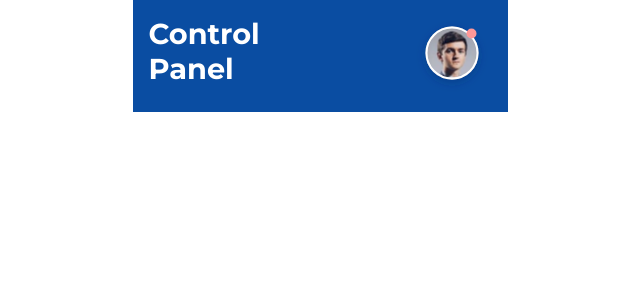
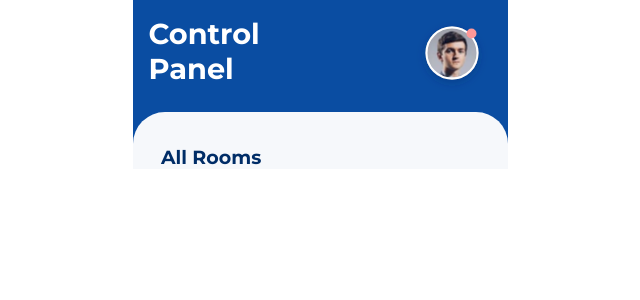
Before and after one commit to mikandermickey/Smartlights-projekt_v1, a React (Create React App) app: page / in a window 1280 px wide. Shown: the top 300 px of the page, without its empty margins (320-960 px from the left). Built offline with nearby package versions, Linux system fonts and the light colour scheme.

Commit message:
overskrift tilfojet

```diff
--- a/src/components/MainLayout.js
+++ b/src/components/MainLayout.js
@@ -1,5 +1,6 @@
 /** @jsx jsx */
 import { css, jsx } from "@emotion/core";
+import Overskrift from "./Overskrift";
 
 const MainLayout = () => {
     const style = css`
@@ -10,7 +11,9 @@ const MainLayout = () => {
         border:none;
     `;
     return (
-        <main css={style}></main>
+        <main css={style}>
+            <Overskrift text="All Rooms" />
+        </main>
     );
 }
 
--- /dev/null
+++ b/src/components/Overskrift.js
@@ -0,0 +1,19 @@
+/** @jsx jsx */
+import { css, jsx } from "@emotion/core";
+
+const Overskrift = ({ text }) => {
+    const style = css`
+        color: #002D67;
+        padding-left: 1.5em;
+        padding-top: 1.8em;
+        font-size: 19px;
+    `;
+    return (
+
+        <h2 css={style}>{text}</h2>
+
+
+    );
+}
+
+export default Overskrift;
```
